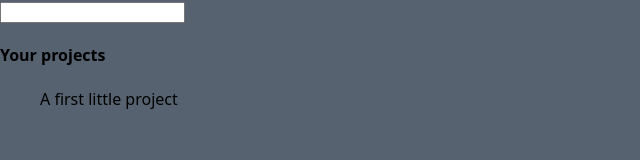
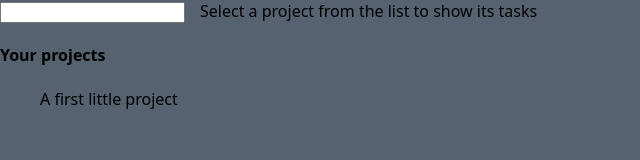
Before and after one commit to arwin4/odin-todo-list, a website built with webpack: page src/index.html in a window 1280 px wide. Shown: the whole page, without its empty margins (0-640 px from the left). Built offline with nearby package versions, Linux system fonts and the light colour scheme.

Commit message:
Add comment

```diff
--- a/src/index.html
+++ b/src/index.html
@@ -13,7 +13,9 @@
         <h4>Your projects</h4>
         <ul class="project-list"></ul>
       </div>
-      <div class="projects-container"></div>
+      <div class="projects-container">
+        Select a project from the list to show its tasks
+      </div>
     </div>
   </body>
 
--- a/src/screen.js
+++ b/src/screen.js
@@ -185,8 +185,10 @@ function renderTasks(project, projectCard) {
 }
 
 function renderProjectList() {
+  // Clear the list
   const listElem = DOM().projectList;
   listElem.replaceChildren();
+
   const projects = projectManager.getProjects();
   Object.values(projects).forEach((project) => {
     const projectItem = document.createElement('li');
```
